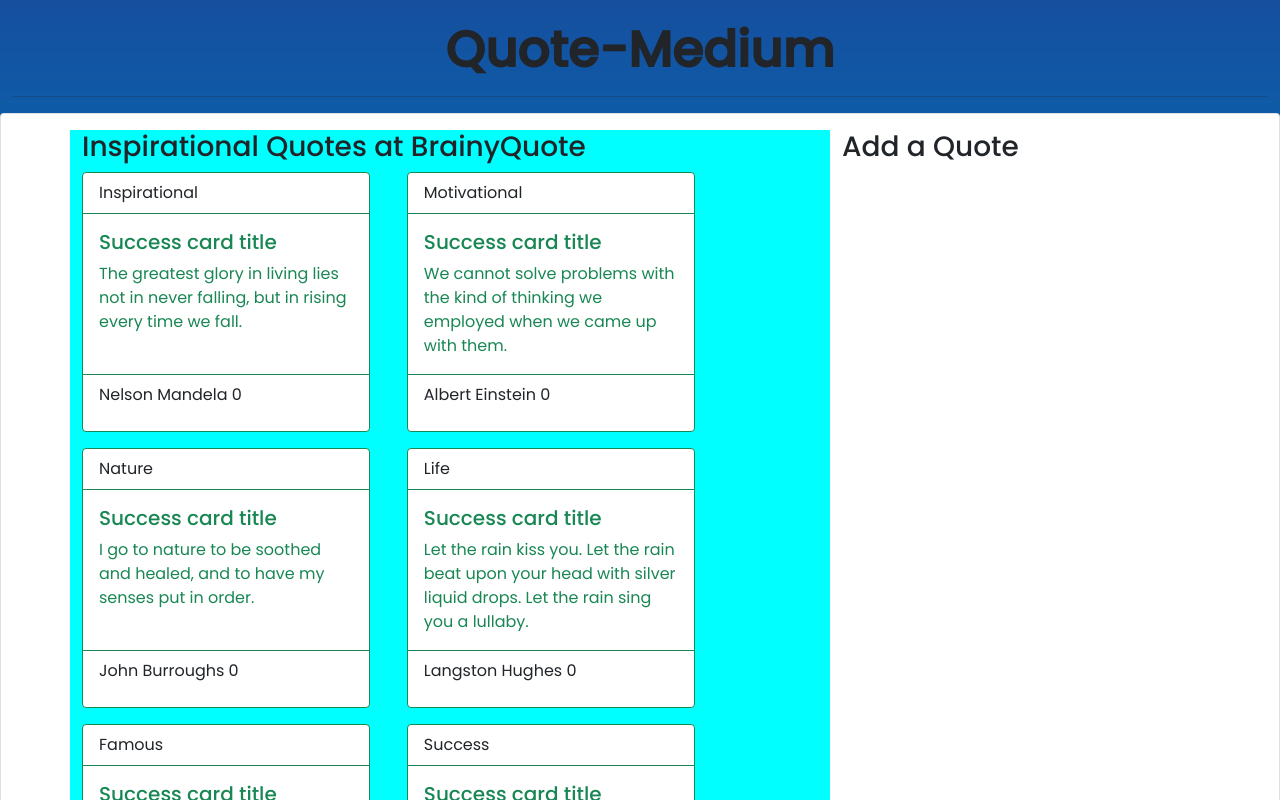
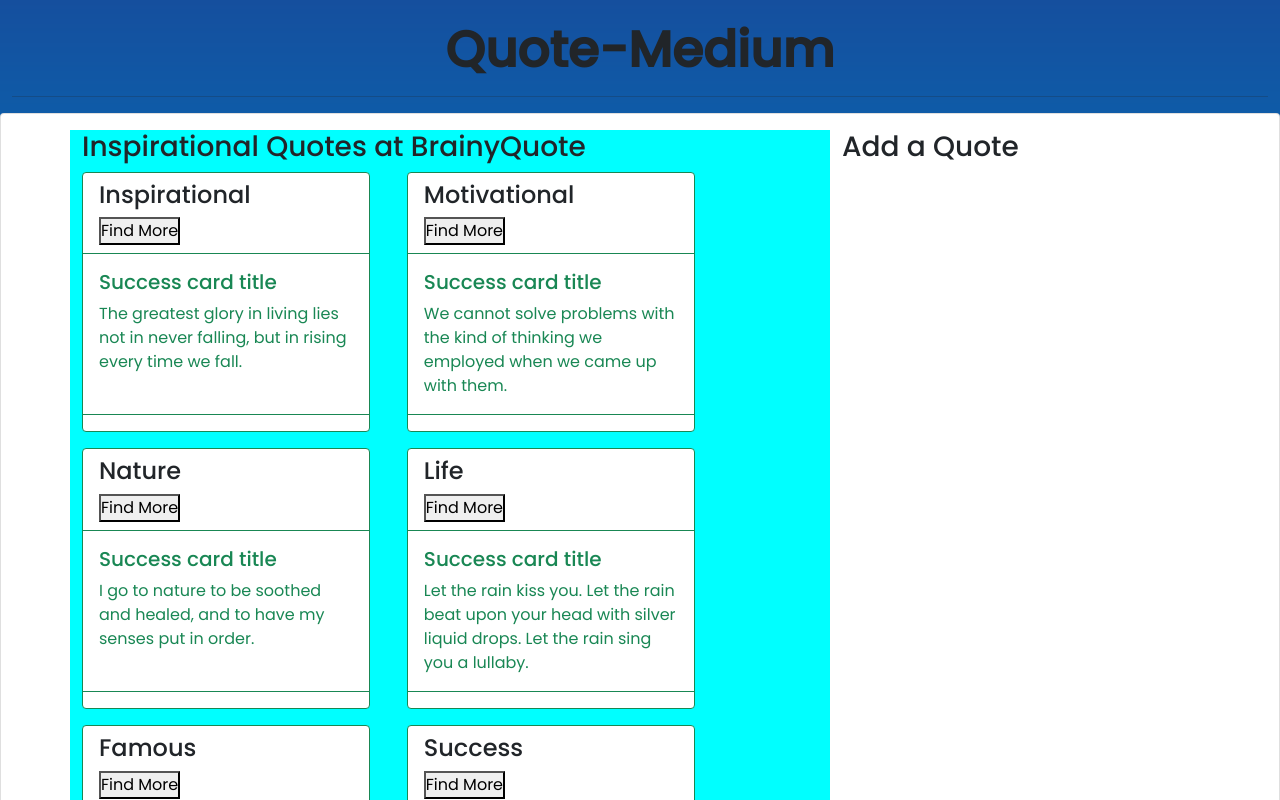
Before and after one commit to Olliemint/Quote-Medium, an Angular app: page / in a window 1280 px wide. Shown: the top 800 px of the page. Built offline with nearby package versions, Linux system fonts and the light colour scheme.

Commit message:
quote detail button function added

```diff
--- a/src/app/quote-details/quote-details.component.html
+++ b/src/app/quote-details/quote-details.component.html
@@ -1,4 +1,6 @@
-<p>
-    {{Quotes.Author}}
-    {{Quotes.upVotes}}
-</p>
+<div class="details">
+    <p>{{Quotes.Author}}</p>
+    <p>{{Quotes.upVotes}}</p>
+    <p>{{Quotes.downVotes}}</p>
+
+</div>
--- a/src/app/quote/quote.component.html
+++ b/src/app/quote/quote.component.html
@@ -13,15 +13,21 @@
                 <div class="row">
                   <div class="col-6 col-sm-8" id="myquotes">
                       <h3>Inspirational Quotes at BrainyQuote</h3>
+
                       <div class="flex">
-                      <div class="card border-success mb-3" style="max-width: 18rem;" *ngFor="let Quote of Quotes " id="li">
-                        <div class="card-header bg-transparent border-success">{{Quote.Qoutetitle}}</div>
+                      <div class="card border-success mb-3" style="max-width: 18rem;" *ngFor="let Quote of Quotes; let i=index " id="li">
+                        <div class="card-header bg-transparent border-success" id="title">
+                            <h4>{{Quote.Qoutetitle}}</h4>
+                            <button (click)="findMore(i)">Find More</button>
+                        </div>
                         <div class="card-body text-success">
                           <h5 class="card-title">Success card title</h5>
                           <p class="card-text">{{Quote.Quote}}</p>
                         </div>
                         <div class="card-footer bg-transparent border-success">
-                            <app-quote-details [Quotes]="Quote"></app-quote-details>
+                            <app-quote-details *ngIf="Quote.seeMore" [Quotes]="Quote"></app-quote-details>
+
+
                         </div>
                       </div>
                     </div>
--- a/src/app/quote/quote.component.ts
+++ b/src/app/quote/quote.component.ts
@@ -16,7 +16,11 @@ export class QuoteComponent implements OnInit {
     new Quote('Life','Let the rain kiss you. Let the rain beat upon your head with silver liquid drops. Let the rain sing you a lullaby.','Langston Hughes',0,0,'Eve Bet'),
     new Quote('Famous','Children are great imitators. So give them something great to imitate.','Anonymous',0,0,'Malik Salim'),
     new Quote('Success','Money won’t create success, the freedom to make it will.','Nelson',0,0,'Ollie Mint')
-  ]
+  ];
+
+  findMore(index: number){
+    this.Quotes[index].seeMore = !this.Quotes[index].seeMore
+  }
 
   constructor() { }
 
```
